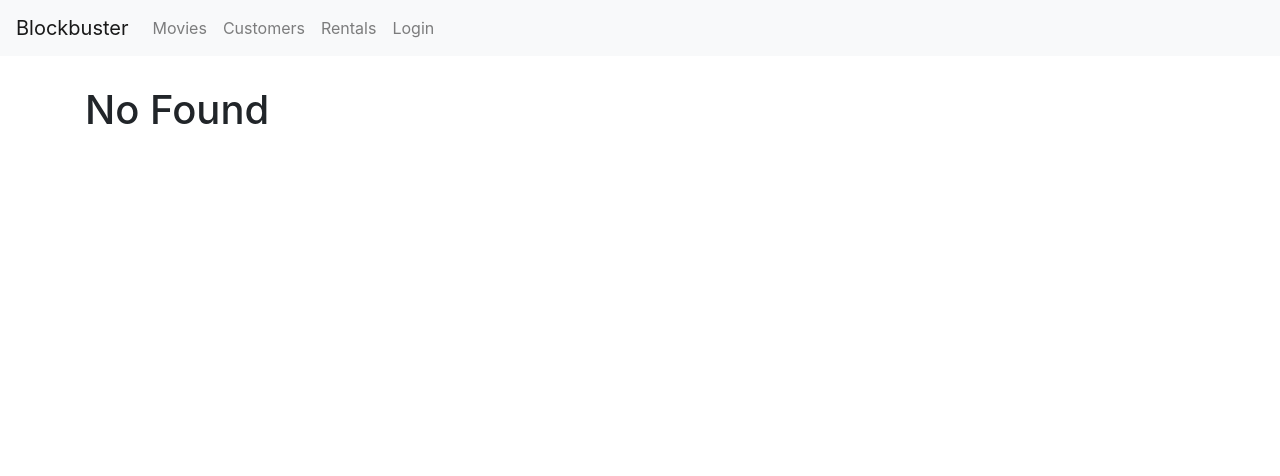
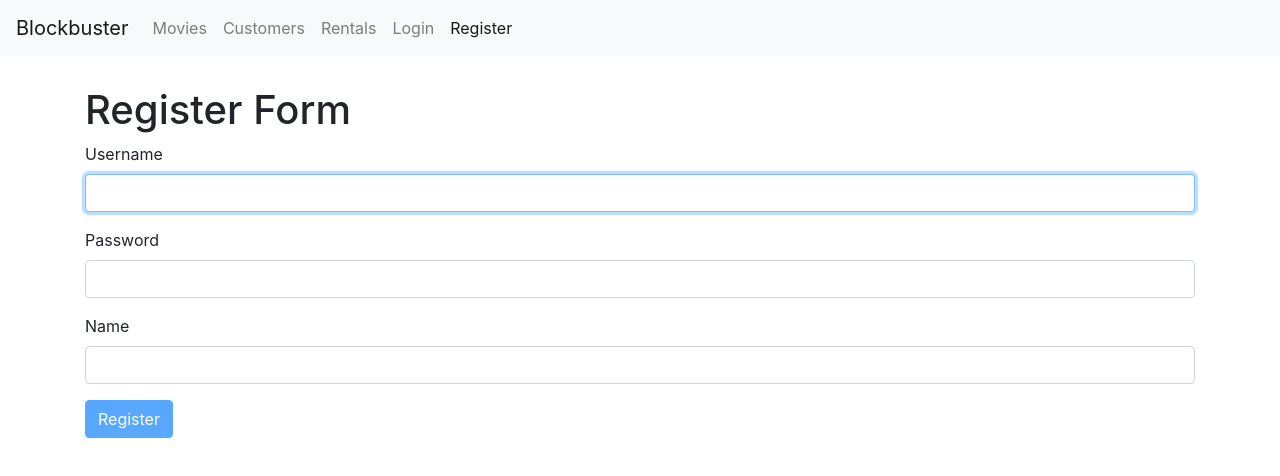
Before and after one commit to gnokto/vidly, a React (Create React App) app: page /register in a window 1280 px wide. Before the commit this address led to /not-found. Shown: the top 476 px of the page. Built offline with nearby package versions, Linux system fonts and the light colour scheme.

Commit message:
Add Register Form

```diff
--- a/src/App.js
+++ b/src/App.js
@@ -8,6 +8,7 @@
 import Rentals from "./components/rentals";
 import NotFound from "./components/notFound";
 import LoginForm from "./components/loginForm";
+import RegisterForm from "./components/registerForm";
 
 import "./App.css";
 
@@ -17,6 +18,7 @@
       <NavBar />
       <main className="container">
         <Switch>
+          <Route path="/register" component={RegisterForm} />
           <Route path="/login" component={LoginForm} />
           <Route path="/movies/:id" component={MovieForm} />
           <Route path="/movies" component={Movies} />
--- a/src/components/common/navbar.jsx
+++ b/src/components/common/navbar.jsx
@@ -33,6 +33,9 @@
           <NavLink className="nav-link nav-item" to="/login">
             Login
           </NavLink>
+          <NavLink className="nav-link nav-item" to="/register">
+            Register
+          </NavLink>
         </div>
       </div>
     </nav>
--- /dev/null
+++ b/src/components/registerForm.jsx
@@ -0,0 +1,34 @@
+import React from "react";
+import Joi from "joi-browser";
+
+import Form from "./common/form";
+
+class RegisterForm extends Form {
+  state = { data: { username: "", password: "", name: "" }, errors: {} };
+
+  schema = {
+    username: Joi.string().required().email().label("Username"),
+    password: Joi.string().required().min(5).label("Password"),
+    name: Joi.string().required().label("Name"),
+  };
+
+  doSubmit = () => {
+    console.log("Registered");
+  };
+
+  render() {
+    return (
+      <div>
+        <h1>Register Form</h1>
+        <form onSubmit={this.handleSubmit}>
+          {this.renderInput("username", "Username", true)}
+          {this.renderInput("password", "Password", false, "password")}
+          {this.renderInput("name", "Name")}
+          {this.renderButton("Register")}
+        </form>
+      </div>
+    );
+  }
+}
+
+export default RegisterForm;
```
